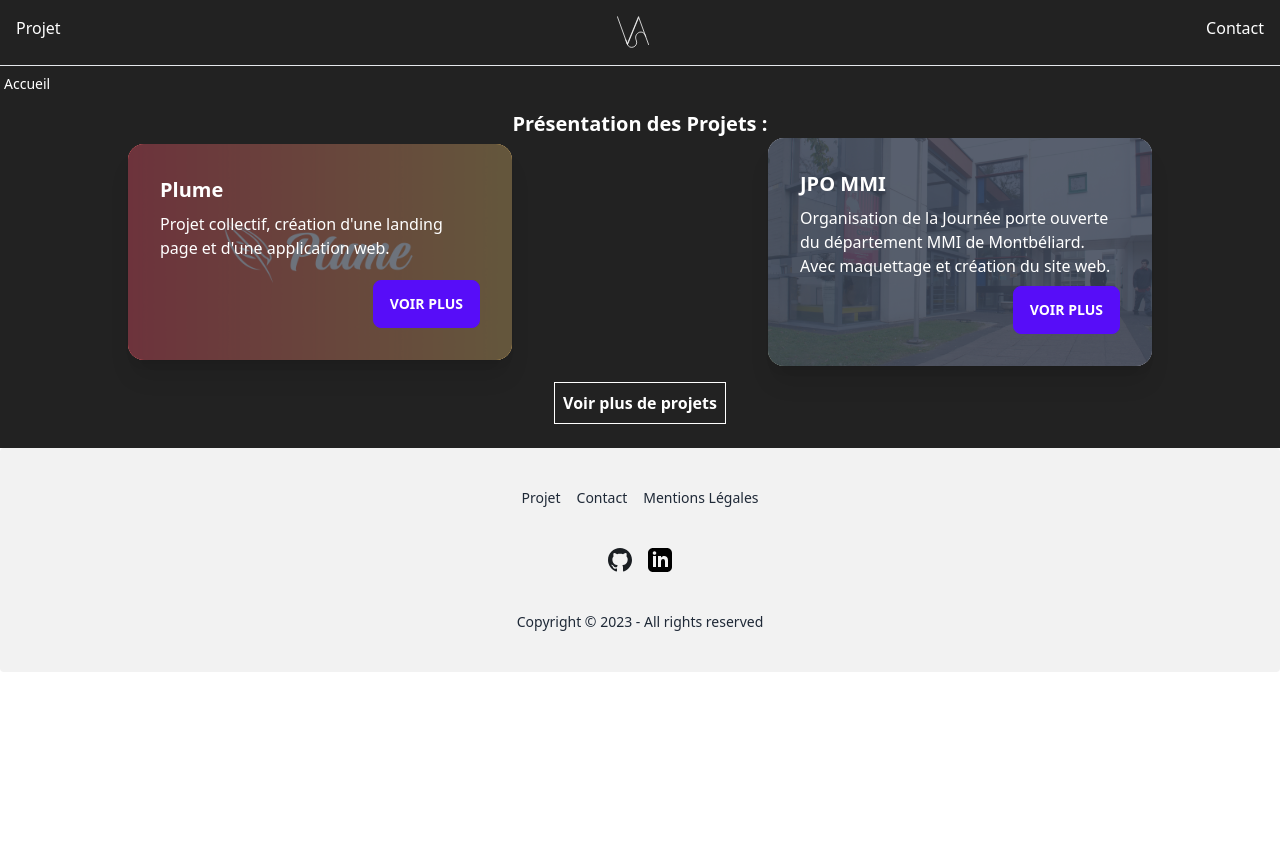
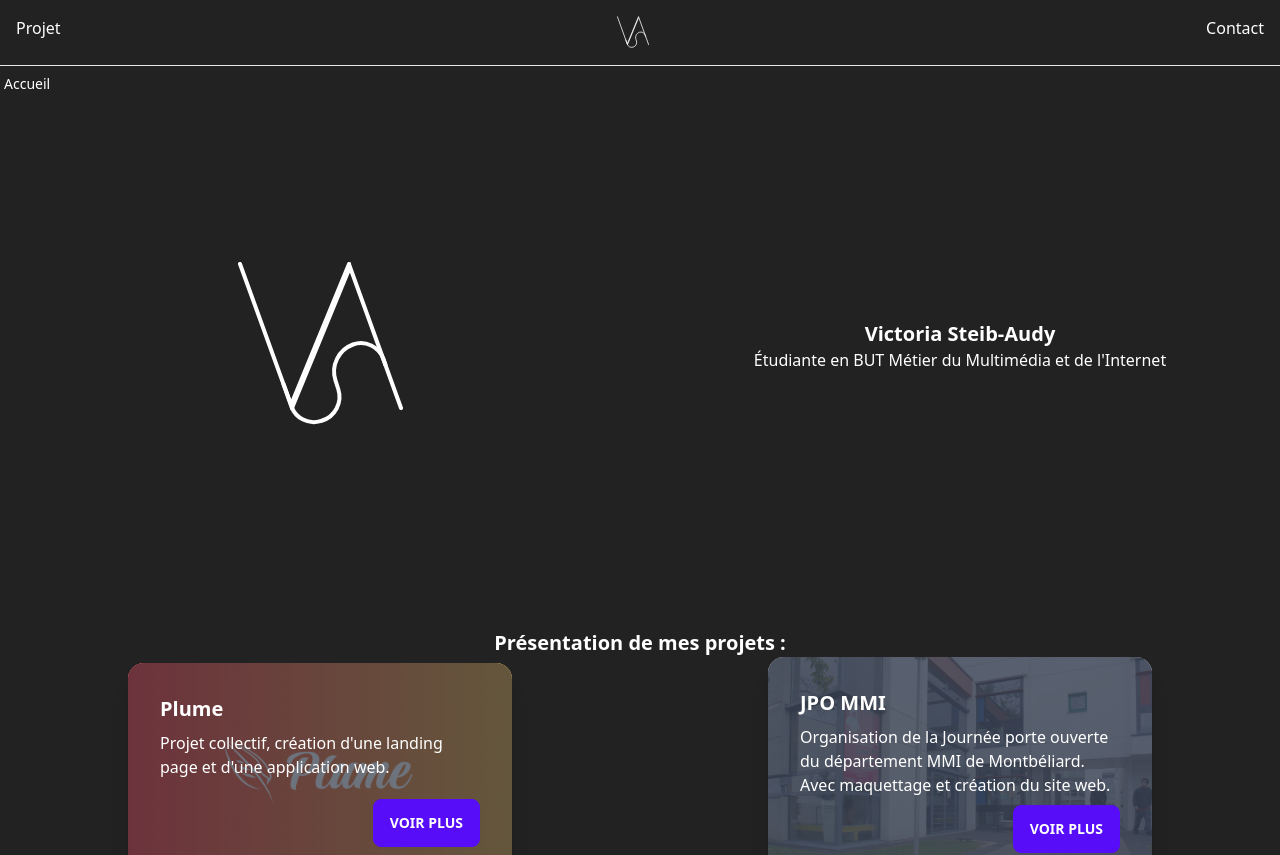
Before and after one commit to Steib-Audy-Victoria/Portfolio, a Vue app: page / in a window 1280 px wide. Shown: the top 855 px of the page. Before the commit the page ends 800 px from the top, so only its background shows below. Built offline with nearby package versions, Linux system fonts and the light colour scheme; what prettier-plugin-tailwindcss would draw is missing.

Commit message:
page d'accueil

```diff
--- /dev/null
+++ b/src/components/LogoG.vue
@@ -0,0 +1,7 @@
+<template>
+    <svg width="165" height="167" viewBox="0 0 165 167" fill="none" xmlns="http://www.w3.org/2000/svg">
+    <path d="M2 2L53 143L111 2" stroke="white" stroke-width="4" stroke-linecap="round"/>
+    <path d="M163 146L112 5L54 146" stroke="white" stroke-width="4" stroke-linecap="round"/>
+    <path d="M147.5 103L145.406 97.0331C141.045 84.6036 127.411 78.0871 115 82.5V82.5V82.5C100.511 87.8145 92.7788 103.599 97.4611 118.305L100.309 127.248C104.542 140.544 97.0482 154.728 83.6787 158.723L82.3655 159.115C70.3881 162.695 57.7045 156.273 53.5 144.5V144.5L45.5 122" stroke="white" stroke-width="4" stroke-linecap="round"/>
+    </svg>
+</template>
--- a/src/views/HomeView.vue
+++ b/src/views/HomeView.vue
@@ -1,6 +1,7 @@
-
+<script setup>
 import { RouterLink } from 'vue-router';
-
+import LogoG from "../components/LogoG.vue";
+</script>
 <template>
     <div class="text-sm breadcrumbs pl-1">
         <ul>
@@ -10,12 +11,19 @@ import { RouterLink } from 'vue-router';
         </ul>
     </div>
 
-    <section>
+    <section class="grid grid-cols-1 md:grid-cols-2 place-items-center py-40">
+        <div>
+            <LogoG></LogoG>
+        </div>
+        <div class="text-center">
+            <p class="text-xl font-bold">Victoria Steib-Audy</p>
+            <p>Étudiante en BUT Métier du Multimédia et de l'Internet </p>
+        </div>
 
     </section>
 
-    <section class="py-2">
-        <h2 class="text-center font-bold text-xl">Présentation des Projets :</h2>
+    <section class="py-10">
+        <h2 class="text-center font-bold text-xl">Présentation de mes projets :</h2>
         <div class="grid grid-cols-1 md:grid-cols-2 place-items-center">
 
             <!--Projet Plume-->
```
